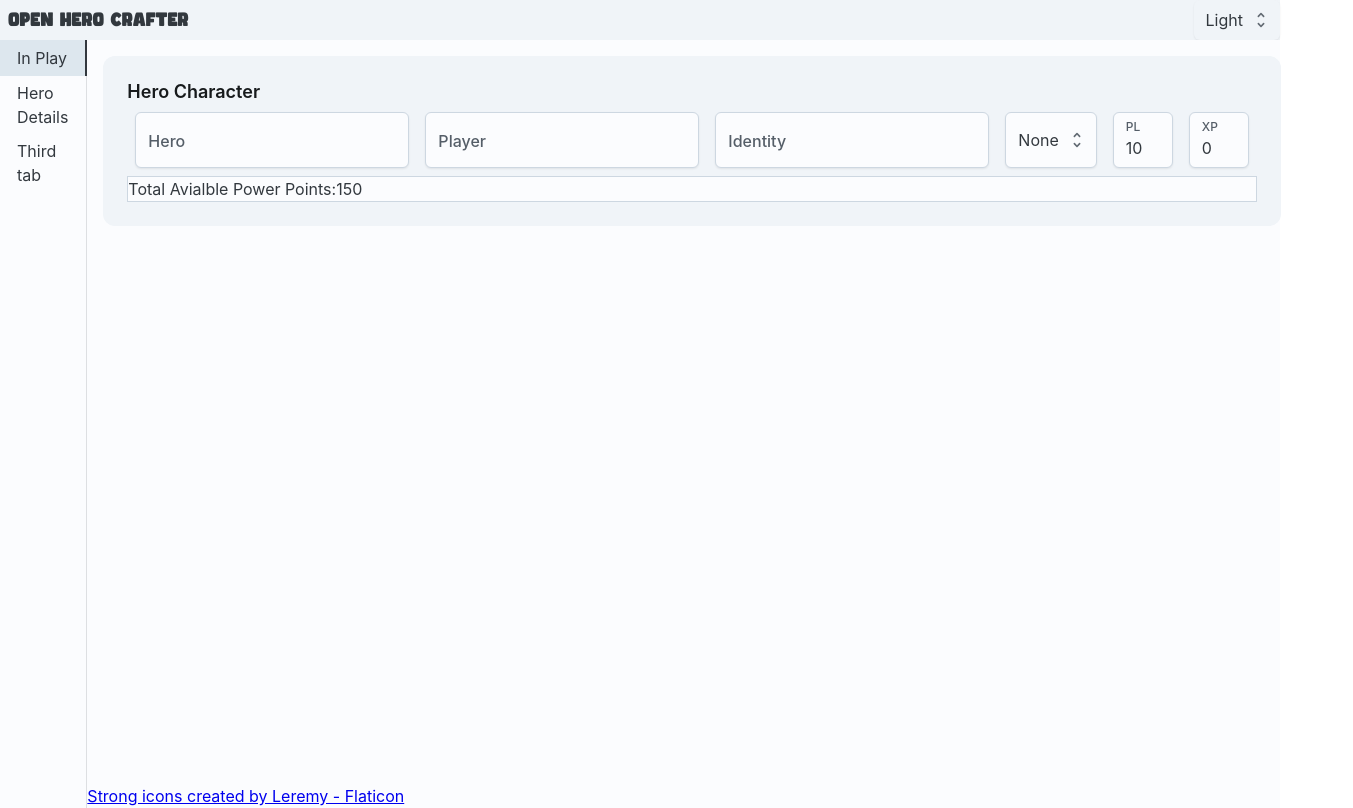
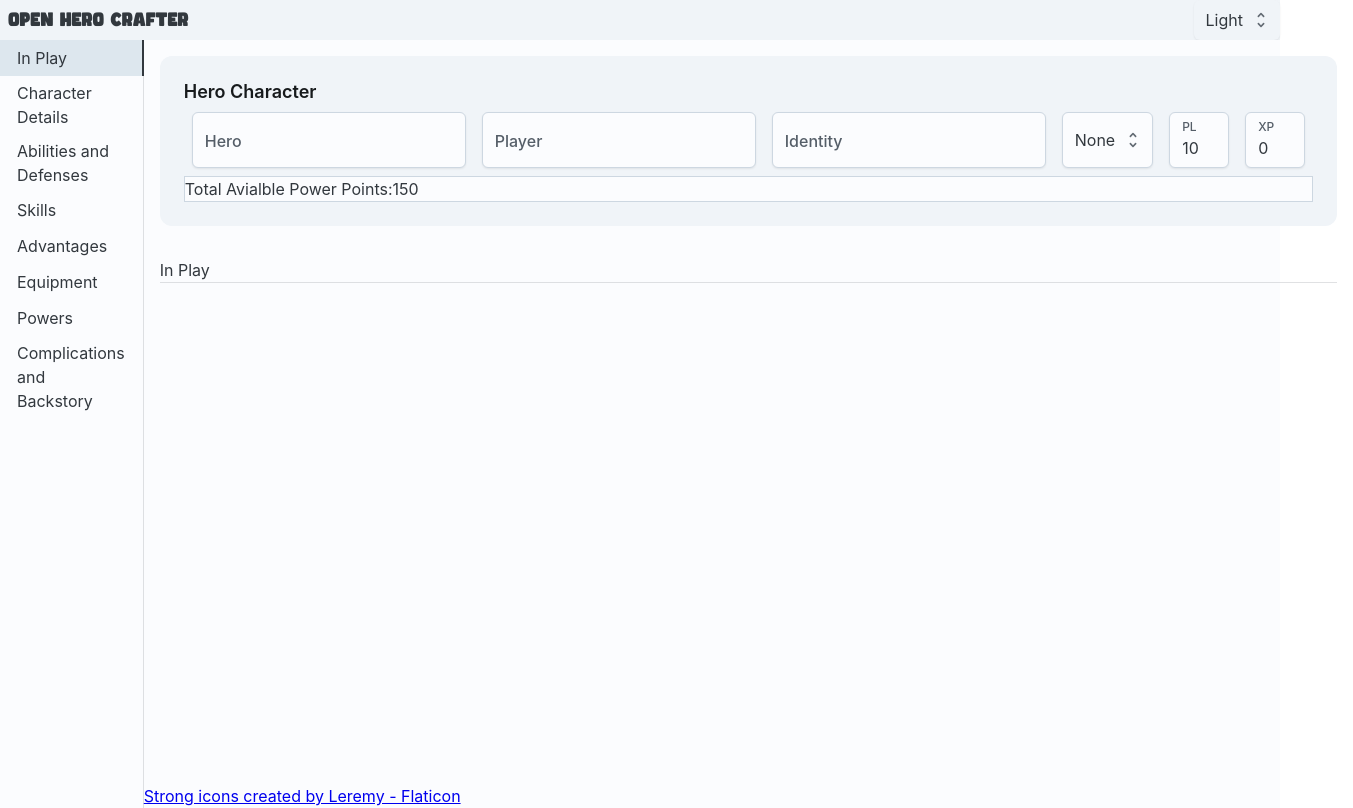
Before and after one commit to gregardev/OpenHeroCrafter, a React (Vite) app: page / in a window 1280 px wide. Shown: the whole page, 1353 px wide, since content can reach past the window. Built offline with nearby package versions, Linux system fonts and the light colour scheme.

Commit message:
Tablabels done

```diff
--- a/package.json
+++ b/package.json
@@ -1,7 +1,7 @@
 {
   "name": "openherocrafter",
   "private": true,
-  "version": "0.0.3",
+  "version": "0.0.4",
   "type": "module",
   "scripts": {
     "dev": "vite",
--- a/src/App.tsx
+++ b/src/App.tsx
@@ -4,6 +4,13 @@ import Footer from './components/footer/Footer'
 import Header from './components/header/Header'
 import HeroDetails from './components/hero/herodetails/HeroDetails'
 import HeroCard from './components/hero/herocard/HeroCard'
+import HeroAbilities from './components/hero/heroabilities/HeroAbilities'
+import HeroPlay from './components/hero/heroplay/heroplay'
+import HeroSkills from './components/hero/heroskills/heroskills'
+import HeroAdvantages from './components/hero/heroadvantages/HeroAdvantages'
+import HeroGear from './components/hero/herogear/herogear'
+import HeroPower from './components/hero/heropower/heropower'
+import HeroComplications from './components/hero/herocomplications/herocomplications'
 
 function App() {
 
@@ -22,8 +29,13 @@ function App() {
       >
         <TabList>
           <Tab>In Play</Tab>
-          <Tab>Hero Details</Tab>
-          <Tab>Third tab</Tab>
+          <Tab>Character Details</Tab>
+          <Tab>Abilities and Defenses</Tab>
+          <Tab>Skills</Tab>
+          <Tab>Advantages</Tab>
+          <Tab>Equipment</Tab>
+          <Tab>Powers</Tab>
+          <Tab>Complications and Backstory</Tab>
         </TabList>
         <Box
           sx={{
@@ -34,12 +46,28 @@ function App() {
         >
           <HeroCard />
           <TabPanel value={0}>
+            <HeroPlay />
           </TabPanel>
           <TabPanel value={1}>
             <HeroDetails />
           </TabPanel>
           <TabPanel value={2}>
-            <b>Third</b> tab panel
+            <HeroAbilities />
+          </TabPanel>
+          <TabPanel value={3}>
+            <HeroSkills />
+          </TabPanel>
+          <TabPanel value={4}>
+            <HeroAdvantages />
+          </TabPanel>
+          <TabPanel value={5}>
+            <HeroGear />
+          </TabPanel>
+          <TabPanel value={6}>
+            <HeroPower />
+          </TabPanel>
+          <TabPanel value={7}>
+            <HeroComplications />
           </TabPanel>
           <Footer />
         </Box>
--- /dev/null
+++ b/src/components/hero/heroabilities/HeroAbilities.tsx
@@ -0,0 +1,11 @@
+import { Box, Divider, Typography } from "@mui/joy";
+
+export default function HeroAbilities(){
+
+    return(
+        <Box>
+            <Typography>Abilities and Defenses</Typography>
+            <Divider />
+        </Box>
+    )
+}
--- /dev/null
+++ b/src/components/hero/heroadvantages/HeroAdvantages.tsx
@@ -0,0 +1,11 @@
+import { Box, Divider, Typography } from "@mui/joy";
+
+export default function HeroAdvantages(){
+
+    return(
+        <Box>
+            <Typography>Advantages</Typography>
+            <Divider />
+        </Box>
+    )
+}
--- /dev/null
+++ b/src/components/hero/herocomplications/herocomplications.tsx
@@ -0,0 +1,11 @@
+import { Box, Divider, Typography } from "@mui/joy";
+
+export default function HeroComplications(){
+
+    return(
+        <Box>
+            <Typography>Complications and Backstory</Typography>
+            <Divider />
+        </Box>
+    )
+}
--- /dev/null
+++ b/src/components/hero/herogear/herogear.tsx
@@ -0,0 +1,11 @@
+import { Box, Divider, Typography } from "@mui/joy";
+
+export default function HeroGear(){
+
+    return(
+        <Box>
+            <Typography>Equipment</Typography>
+            <Divider />
+        </Box>
+    )
+}
--- /dev/null
+++ b/src/components/hero/heroplay/heroplay.tsx
@@ -0,0 +1,11 @@
+import { Box, Divider, Typography } from "@mui/joy";
+
+export default function HeroPlay(){
+
+    return(
+        <Box>
+            <Typography>In Play</Typography>
+            <Divider />
+        </Box>
+    )
+}
--- /dev/null
+++ b/src/components/hero/heropower/heropower.tsx
@@ -0,0 +1,11 @@
+import { Box, Divider, Typography } from "@mui/joy";
+
+export default function HeroPower(){
+
+    return(
+        <Box>
+            <Typography>Powers</Typography>
+            <Divider />
+        </Box>
+    )
+}
--- /dev/null
+++ b/src/components/hero/heroskills/heroskills.tsx
@@ -0,0 +1,11 @@
+import { Box, Divider, Typography } from "@mui/joy";
+
+export default function HeroSkills(){
+
+    return(
+        <Box>
+            <Typography>Skills</Typography>
+            <Divider />
+        </Box>
+    )
+}
```
Also changed, not shown: 1 other file (tests, documents, lock files or other folders).
